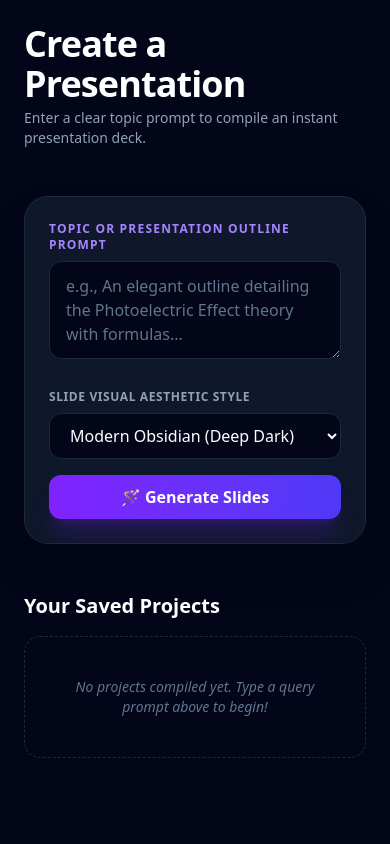
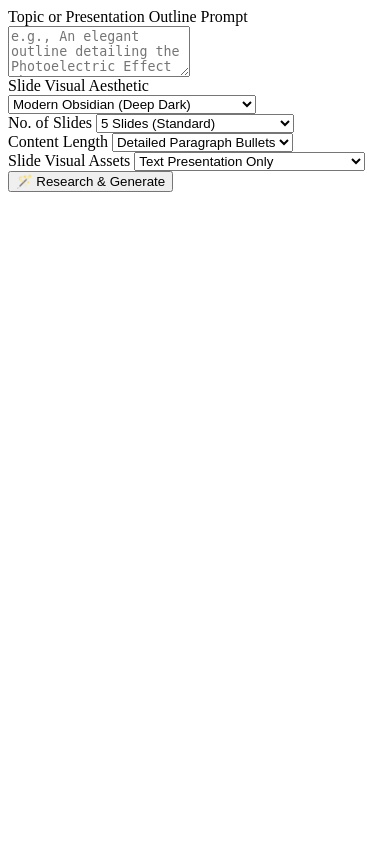
Before and after one commit to sahasramalkapuram/AI-PPT-maker, a Flask app: page /dashboard in a window 390 px wide. Run offline with Flask 3, Linux system fonts and the light colour scheme; a user stored in the database is signed in; data that the repository does not hold is empty.

Commit message:
Update dashboard.html

```diff
--- a/templates/dashboard.html
+++ b/templates/dashboard.html
@@ -1,79 +1,53 @@
-<!DOCTYPE html>
-<html lang="en">
-<head>
-    <meta charset="UTF-8">
-    <meta name="viewport" content="width=device-width, initial-scale=1.0">
-    <title>Dashboard - SlideAI Studio</title>
-    <script src="https://cdn.jsdelivr.net/npm/@tailwindcss/browser@4"></script>
-</head>
-<body class="bg-slate-950 text-slate-100 min-h-screen flex">
-    <aside class="w-64 bg-slate-900/50 border-r border-slate-800 flex flex-col justify-between p-6 hidden md:flex">
-        <div class="space-y-8">
-            <h1 class="text-xl font-black bg-gradient-to-r from-violet-400 to-indigo-400 bg-clip-text text-transparent tracking-tight">✨ SlideAI Studio</h1>
-            <nav class="space-y-1">
-                <a href="/dashboard" class="flex items-center space-x-3 bg-violet-600/10 text-violet-400 border border-violet-500/20 px-4 py-2.5 rounded-xl font-semibold">
-                    <span>Workspace Dashboard</span>
-                </a>
-            </nav>
-        </div>
-        <div class="border-t border-slate-800 pt-4 flex items-center justify-between text-xs text-slate-400">
-            <span class="truncate font-semibold">{{ current_user.name }}</span>
-            <a href="/logout" class="text-red-400 hover:text-red-300 font-bold">Sign Out</a>
-        </div>
-    </aside>
-
-    <main class="flex-grow p-6 md:p-12 overflow-y-auto">
-        <div class="max-w-4xl mx-auto space-y-12">
-            <div>
-                <h2 class="text-4xl font-black text-white tracking-tight">Create a Presentation</h2>
-                <p class="text-slate-400 text-sm mt-1">Enter a clear topic prompt to compile an instant presentation deck.</p>
-            </div>
-
-          <!-- Change the action to /generate/outline -->
 <form action="/generate/outline" method="POST" class="bg-slate-900 border border-slate-800 rounded-3xl p-6 shadow-2xl space-y-4">
     <div>
         <label class="block text-xs font-bold text-violet-400 uppercase tracking-widest mb-2">Topic or Presentation Outline Prompt</label>
-                    <textarea name="prompt" rows="3" required class="w-full bg-slate-950 border border-slate-800 rounded-xl px-4 py-3 text-white placeholder-slate-500 focus:outline-none focus:ring-2 focus:ring-violet-500 font-medium transition" placeholder="e.g., An elegant outline detailing the Photoelectric Effect theory with formulas..."></textarea>
+        <textarea name="prompt" rows="3" required class="w-full bg-slate-950 border border-slate-800 rounded-xl px-4 py-3 text-white placeholder-slate-500 focus:outline-none focus:ring-2 focus:ring-violet-500 font-medium transition" placeholder="e.g., An elegant outline detailing the Photoelectric Effect theory..."></textarea>
     </div>
 
-                <div class="grid grid-cols-1 sm:grid-cols-2 gap-4 pt-2">
+    <div class="grid grid-cols-1 sm:grid-cols-2 md:grid-cols-4 gap-4 pt-2">
         <div>
-                        <label class="block text-xs font-bold text-slate-400 uppercase tracking-wider mb-2">Slide Visual Aesthetic Style</label>
-                        <select name="theme" class="w-full bg-slate-950 border border-slate-800 rounded-xl px-4 py-2.5 text-white focus:outline-none focus:ring-2 focus:ring-violet-500 font-medium">
+            <label class="block text-xs font-bold text-slate-400 uppercase tracking-wider mb-2">Slide Visual Aesthetic</label>
+            <select name="theme" class="w-full bg-slate-950 border border-slate-800 rounded-xl px-3 py-2 text-white focus:outline-none focus:ring-2 focus:ring-violet-500 text-sm">
                 <option value="modern">Modern Obsidian (Deep Dark)</option>
                 <option value="academic">Academic Clean (Ivory Light)</option>
                 <option value="cyberpunk">CyberNeon Grid (Vibrant Contrast)</option>
+                <option value="emerald">Deep Forest (Emerald & Gold)</option>
+                <option value="sunset">Warm Terracotta (Luxury Pastel)</option>
+                <option value="ocean">Oceanic Minimalist (Navy Blue & Teal)</option>
             </select>
         </div>
-                    <div class="flex items-end">
-                        <button type="submit" class="w-full bg-gradient-to-r from-violet-600 to-indigo-600 text-white font-bold py-2.5 rounded-xl hover:from-violet-500 hover:to-indigo-500 shadow-xl shadow-violet-600/20 transition cursor-pointer">🪄 Generate Slides</button>
+
+        <div>
+            <label class="block text-xs font-bold text-slate-400 uppercase tracking-wider mb-2">No. of Slides</label>
+            <select name="slide_count" class="w-full bg-slate-950 border border-slate-800 rounded-xl px-3 py-2 text-white focus:outline-none focus:ring-2 focus:ring-violet-500 text-sm">
+                <option value="3">3 Slides (Quick Deck)</option>
+                <option value="5" selected>5 Slides (Standard)</option>
+                <option value="7">7 Slides (Detailed Report)</option>
+                <option value="10">10 Slides (Exhaustive Thesis)</option>
+            </select>
+        </div>
+
+        <div>
+            <label class="block text-xs font-bold text-slate-400 uppercase tracking-wider mb-2">Content Length</label>
+            <select name="content_length" class="w-full bg-slate-950 border border-slate-800 rounded-xl px-3 py-2 text-white focus:outline-none focus:ring-2 focus:ring-violet-500 text-sm">
+                <option value="short and punchy bullet notes">Short & Punchy Notes</option>
+                <option value="highly detailed informative sentences" selected>Detailed Paragraph Bullets</option>
+                <option value="exhaustive academic research analysis text strings">Exhaustive Scientific Text</option>
+            </select>
+        </div>
+
+        <div>
+            <label class="block text-xs font-bold text-slate-400 uppercase tracking-wider mb-2">Slide Visual Assets</label>
+            <select name="include_visuals" class="w-full bg-slate-950 border border-slate-800 rounded-xl px-3 py-2 text-white focus:outline-none focus:ring-2 focus:ring-violet-500 text-sm">
+                <option value="none" selected>Text Presentation Only</option>
+                <option value="images">Auto-Embed Unsplash Images</option>
+                <option value="charts">Auto-Embed Data Graphs & Charts</option>
+                <option value="both">Embed Both Images & Charts</option>
+            </select>
         </div>
     </div>
+
+    <div class="flex justify-end pt-2">
+        <button type="submit" class="bg-gradient-to-r from-violet-600 to-indigo-600 text-white font-bold py-2.5 px-6 rounded-xl hover:from-violet-500 hover:to-indigo-500 shadow-xl shadow-violet-600/20 transition cursor-pointer">🪄 Research & Generate</button>
+    </div>
 </form>
-
-            <div class="space-y-4">
-                <h3 class="text-xl font-bold text-white">Your Saved Projects</h3>
-                <div class="grid grid-cols-1 sm:grid-cols-2 gap-4">
-                    {% for ppt in ppts %}
-                    <div class="bg-slate-900 border border-slate-800 hover:border-slate-700 rounded-2xl p-5 flex flex-col justify-between space-y-4 transition">
-                        <div>
-                            <span class="text-[10px] uppercase font-bold tracking-widest text-violet-400 px-2 py-0.5 bg-violet-500/10 rounded-md border border-violet-500/20">{{ ppt.theme }}</span>
-                            <h4 class="text-lg font-bold text-white mt-2 line-clamp-1">{{ ppt.title }}</h4>
-                            <p class="text-xs text-slate-500 line-clamp-2 italic mt-1">Prompt: "{{ ppt.prompt }}"</p>
-                        </div>
-                        <div class="flex items-center justify-between text-xs text-slate-400 border-t border-slate-800/60 pt-3">
-                            <span>📅 {{ ppt.date }}</span>
-                            <a href="/presentation/{{ ppt.id }}" class="text-violet-400 hover:text-violet-300 font-bold">Open Slides &rarr;</a>
-                        </div>
-                    </div>
-                    {% else %}
-                    <div class="col-span-full border border-dashed border-slate-800 rounded-2xl p-10 text-center text-slate-500 italic text-sm">
-                        No projects compiled yet. Type a query prompt above to begin!
-                    </div>
-                    {% endfor %}
-                </div>
-            </div>
-        </div>
-    </main>
-</body>
-</html>
```
Lines whose indentation alone changed are shown as unchanged.
